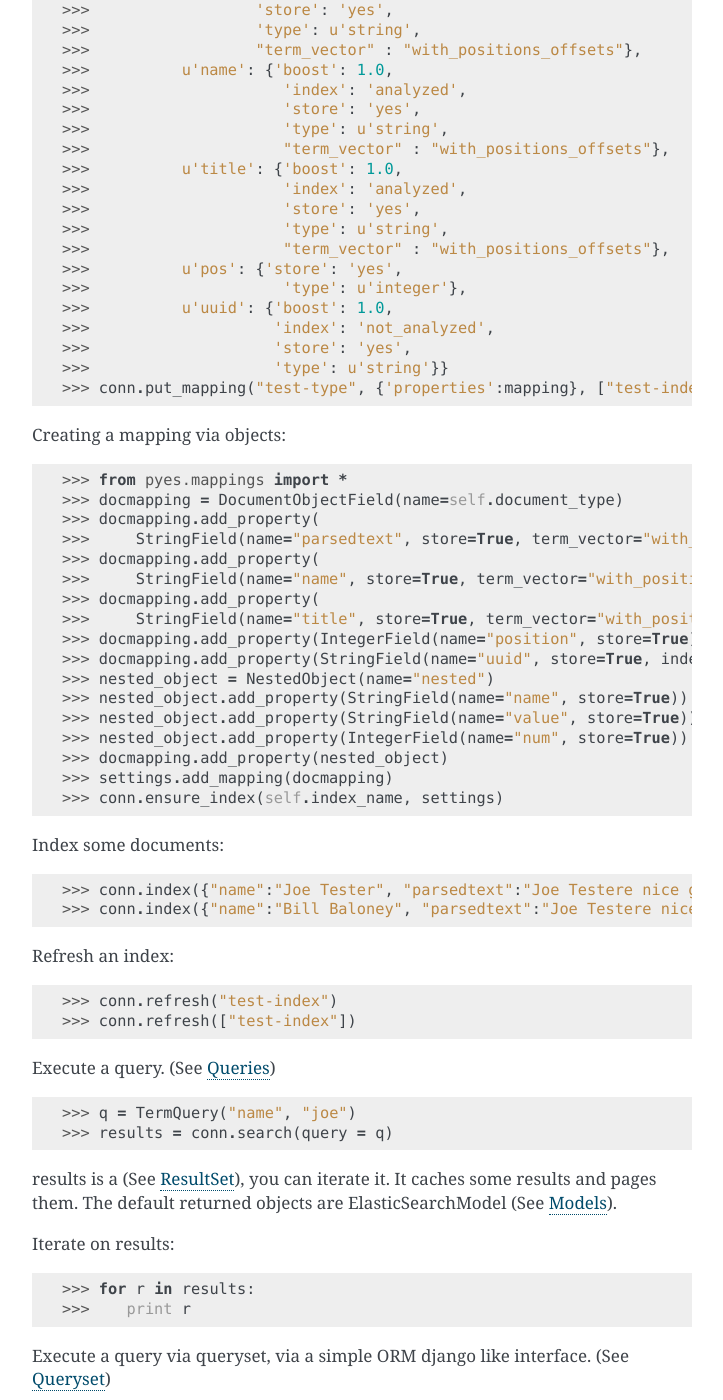
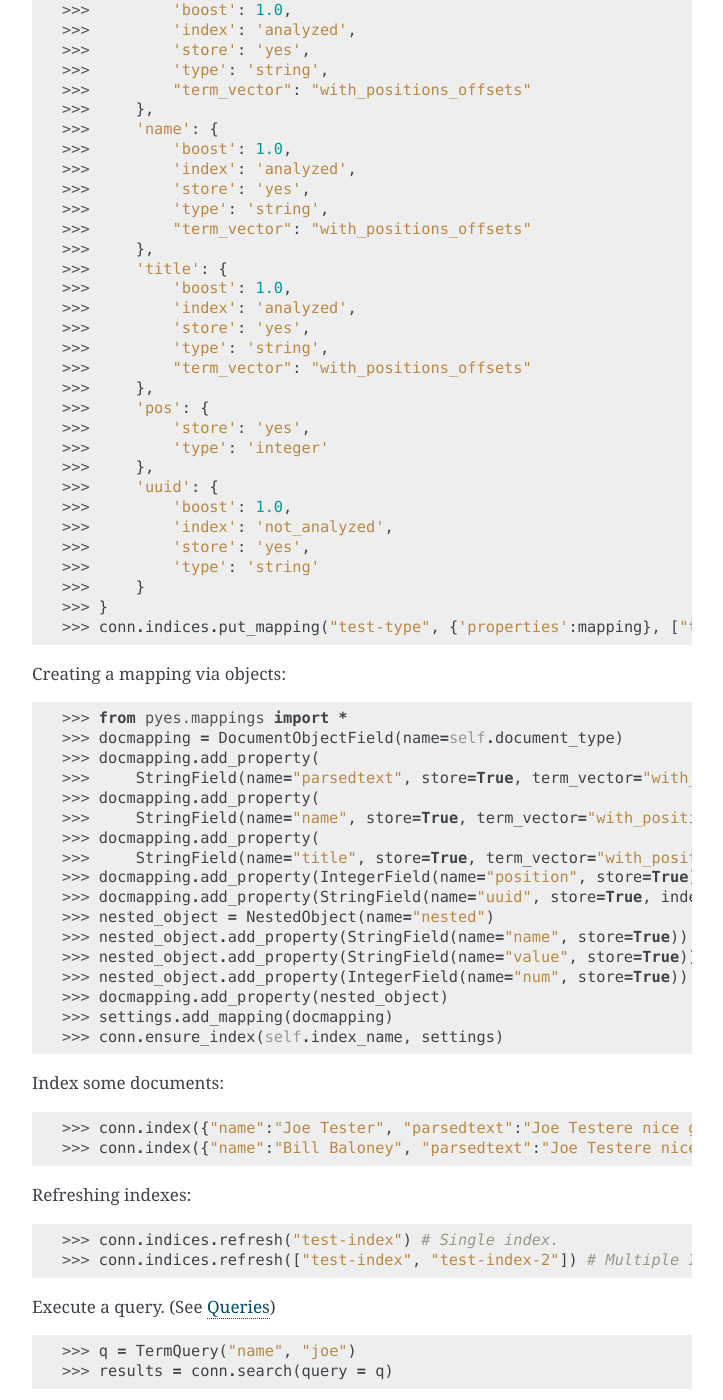
Before and after one commit to aparo/pyes, a Sphinx documentation site: the page built from docs/manual/usage.rst, in a window 1280 px wide and 1400 px high, scrolled down 585 px. Shown: the whole window, without its empty margins (388-1111 px from the left). Built offline with Sphinx 7.4.7, drawn with Linux system fonts in a browser that asks for light colours; some of the changed text lies outside the part shown.

Commit message:
Fixing docs so they don't use depecated apis

```diff
--- a/docs/manual/usage.rst
+++ b/docs/manual/usage.rst
@@ -6,14 +6,14 @@ Creating a connection. (See more details here :ref:`pyes-connections`)
 .. code-block:: python
 
     >>> from pyes import *
-    >>> conn = ES('127.0.0.1:9200') #for http
+    >>> conn = ES('127.0.0.1:9200') # Use HTTP
 
 Deleting an index:
 
 .. code-block:: python
 
     >>> try:
-    >>>     conn.delete_index("test-index")
+    >>>     conn.indices.delete_index("test-index")
     >>> except:
     >>>     pass
 
@@ -23,34 +23,46 @@ Create an index:
 
 .. code-block:: python
 
-    >>> conn.create_index("test-index")
+    >>> conn.indices.create_index("test-index")
 
 Creating a mapping via dictionary:
 
 .. code-block:: python
 
-    >>> mapping = { u'parsedtext': {'boost': 1.0,
-    >>>                  'index': 'analyzed',
-    >>>                  'store': 'yes',
-    >>>                  'type': u'string',
-    >>>                  "term_vector" : "with_positions_offsets"},
-    >>>          u'name': {'boost': 1.0,
-    >>>                     'index': 'analyzed',
-    >>>                     'store': 'yes',
-    >>>                     'type': u'string',
-    >>>                     "term_vector" : "with_positions_offsets"},
-    >>>          u'title': {'boost': 1.0,
-    >>>                     'index': 'analyzed',
-    >>>                     'store': 'yes',
-    >>>                     'type': u'string',
-    >>>                     "term_vector" : "with_positions_offsets"},
-    >>>          u'pos': {'store': 'yes',
-    >>>                     'type': u'integer'},
-    >>>          u'uuid': {'boost': 1.0,
-    >>>                    'index': 'not_analyzed',
-    >>>                    'store': 'yes',
-    >>>                    'type': u'string'}}
-    >>> conn.put_mapping("test-type", {'properties':mapping}, ["test-index"])
+    >>> mapping = {
+    >>>     'parsedtext': {
+    >>>         'boost': 1.0,
+    >>>         'index': 'analyzed',
+    >>>         'store': 'yes',
+    >>>         'type': 'string',
+    >>>         "term_vector": "with_positions_offsets"
+    >>>     },
+    >>>     'name': {
+    >>>         'boost': 1.0,
+    >>>         'index': 'analyzed',
+    >>>         'store': 'yes',
+    >>>         'type': 'string',
+    >>>         "term_vector": "with_positions_offsets"
+    >>>     },
+    >>>     'title': {
+    >>>         'boost': 1.0,
+    >>>         'index': 'analyzed',
+    >>>         'store': 'yes',
+    >>>         'type': 'string',
+    >>>         "term_vector": "with_positions_offsets"
+    >>>     },
+    >>>     'pos': {
+    >>>         'store': 'yes',
+    >>>         'type': 'integer'
+    >>>     },
+    >>>     'uuid': {
+    >>>         'boost': 1.0,
+    >>>         'index': 'not_analyzed',
+    >>>         'store': 'yes',
+    >>>         'type': 'string'
+    >>>     }
+    >>> }
+    >>> conn.indices.put_mapping("test-type", {'properties':mapping}, ["test-index"])
 
 Creating a mapping via objects:
 
@@ -74,7 +86,6 @@ Creating a mapping via objects:
     >>> settings.add_mapping(docmapping)
     >>> conn.ensure_index(self.index_name, settings)
 
-
 Index some documents:
 
 .. code-block:: python
@@ -82,12 +93,12 @@ Index some documents:
     >>> conn.index({"name":"Joe Tester", "parsedtext":"Joe Testere nice guy", "uuid":"11111", "position":1}, "test-index", "test-type", 1)
     >>> conn.index({"name":"Bill Baloney", "parsedtext":"Joe Testere nice guy", "uuid":"22222", "position":2}, "test-index", "test-type", 2)
 
-Refresh an index:
+Refreshing indexes:
 
 .. code-block:: python
 
-    >>> conn.refresh("test-index")
-    >>> conn.refresh(["test-index"])
+    >>> conn.indices.refresh("test-index") # Single index.
+    >>> conn.indices.refresh(["test-index", "test-index-2"]) # Multiple Indexes
 
 Execute a query. (See :ref:`pyes-queries`)
 
@@ -113,6 +124,4 @@ Execute a query via queryset, via a simple ORM django like interface. (See :ref:
     >>> results = model.objects.all()
     >>> results = model.objects.filter(name="joe")
 
-
-
 The tests directory there are a lot of examples of functionalities.
```
